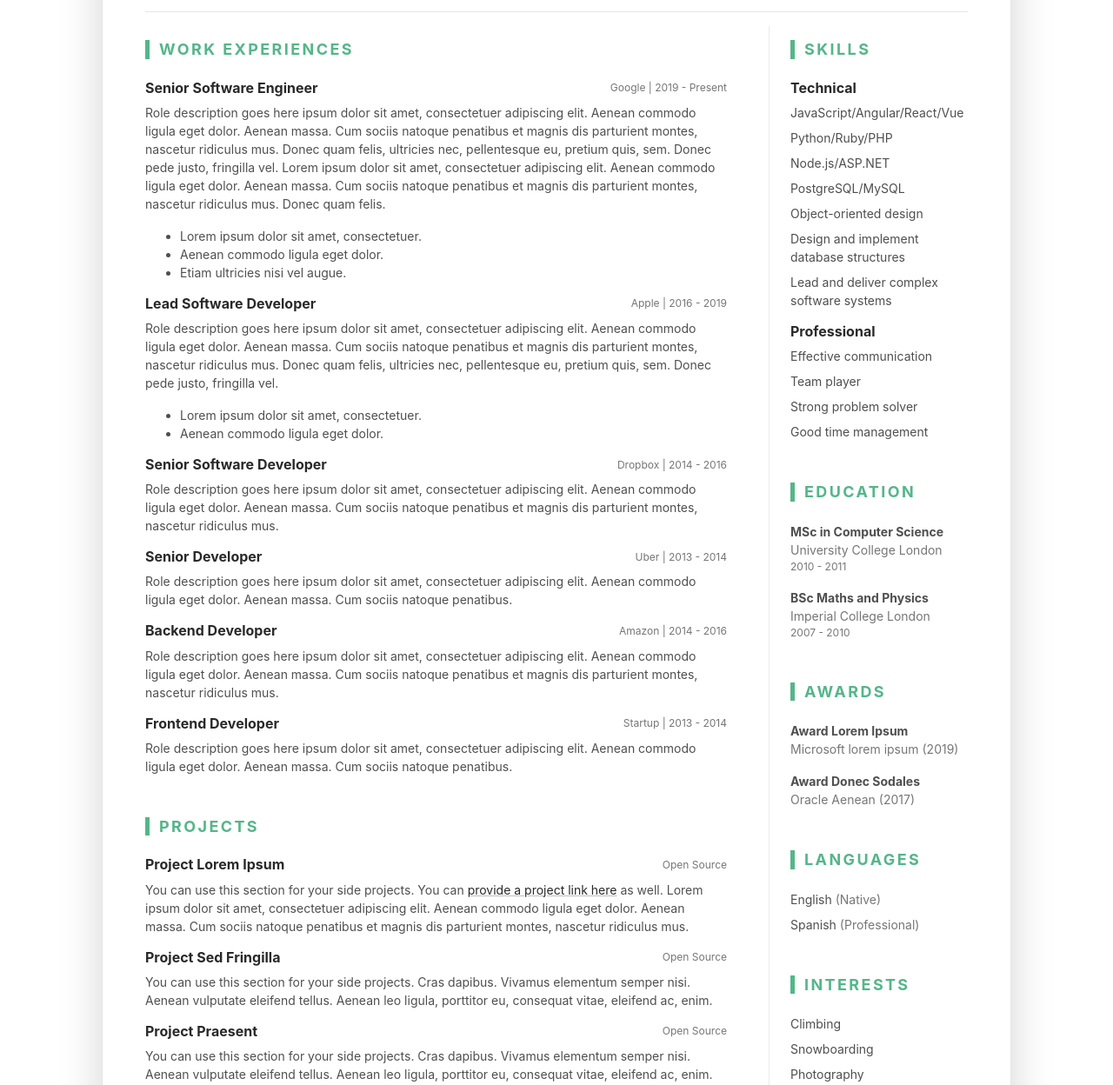
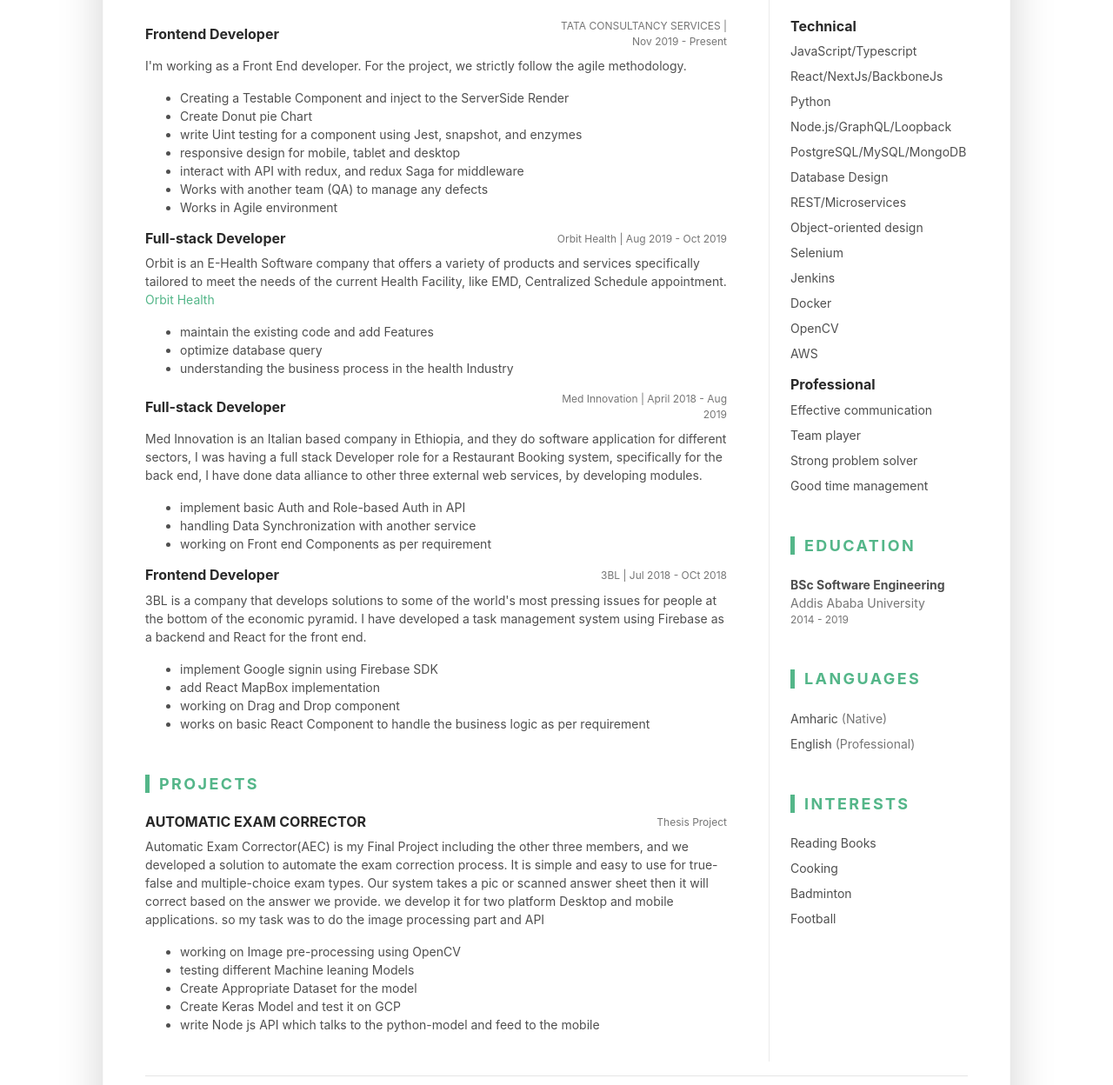
Before and after one commit to YehualashetGit/Resume, a plain HTML site: page index.html in a window 1280 px wide. Shown: the part 459-1707 px from the top of the page at 87% size. Drawn offline with Linux system fonts and the light colour scheme.

Commit message:
add gitignore and update  index file

```diff
--- a/index.html
+++ b/index.html
@@ -1,7 +1,7 @@
 <!DOCTYPE html>
 <html lang="en">
 <head>
-	<title>DevResume - Bootstrap 4 Resume/CV Template For Software Developers</title>
+	<title>Resume</title>
 
 	<!-- Meta -->
 	<meta charset="utf-8">
@@ -24,7 +24,6 @@
 
 <body>
 	<!-- DEMO ONLY -->
-	<div class="demo-banner px-2 py-3 text-white text-center font-weight-bold bg-primary">Want a professional Bootstrap 4 vcard & portfolio template for building your personal brand?<br class="d-lg-none"><a class="btn demo-btn-on-bg text-white font-weight-bold ml-2 mt-2 mt-lg-0" href="https://themes.3rdwavemedia.com/bootstrap-templates/resume/devcard-bootstrap-4-vcard-portfolio-template-for-software-developers/" target="_blank"><i class="fas fa-external-link-alt mr-2"></i>Check out DevCard</a>
 	</div>
 	<div class="main-wrapper">
 		<div class="container px-3 px-lg-5">
@@ -33,15 +32,14 @@
 				<div class="resume-header">
 					<div class="row align-items-center">
 						<div class="resume-title col-12 col-md-6 col-lg-8 col-xl-9">
-							<h2 class="resume-name mb-0 text-uppercase">Simon Doe</h2>
-							<div class="resume-tagline mb-3 mb-md-0">Senior Software Engineer</div>
+							<h2 class="resume-name mb-0 text-uppercase">Yehualashet Abebe</h2>
+							<div class="resume-tagline mb-3 mb-md-0">Software Engineer</div>
 						</div><!--//resume-title-->
 						<div class="resume-contact col-12 col-md-6 col-lg-4 col-xl-3">
 							<ul class="list-unstyled mb-0">
-								<li class="mb-2"><i class="fas fa-phone-square fa-fw fa-lg mr-2 "></i><a class="resume-link" href="tel:#">0123 4567 890</a></li>
-								<li class="mb-2"><i class="fas fa-envelope-square fa-fw fa-lg mr-2"></i><a class="resume-link" href="mailto:#">simon.doe@yourwebsite.com</a></li>
-								<li class="mb-2"><i class="fas fa-globe fa-fw fa-lg mr-2"></i><a class="resume-link" href="#">www.yourwebsite.com</a></li>
-								<li class="mb-0"><i class="fas fa-map-marker-alt fa-fw fa-lg mr-2"></i>New York</li>
+								<li class="mb-2"><i class="fas fa-phone-square fa-fw fa-lg mr-2 "></i><a class="resume-link" href="tel:#">+918296084012</a></li>
+								<li class="mb-2"><i class="fas fa-envelope-square fa-fw fa-lg mr-2"></i><a class="resume-link" href="mailto:#">yehualashetab@gmail.com</a></li>
+								<li class="mb-0"><i class="fas fa-map-marker-alt fa-fw fa-lg mr-2"></i>India</li>
 							</ul>
 						</div><!--//resume-contact-->
 					</div><!--//row-->
@@ -50,9 +48,13 @@
 				<hr>
 				<div class="resume-intro py-3">
 					<div class="media flex-column flex-md-row align-items-center">
-						<img class="resume-profile-image mb-3 mb-md-0 mr-md-5 ml-md-0 rounded mx-auto" src="assets/images/resume-profile.png" alt="image">
+						<img class="resume-profile-image mb-3 mb-md-0 mr-md-5 ml-md-0 rounded mx-auto" src="assets/images/profile-01.png" alt="image">
 						<div class="media-body text-left">
-							<p class="mb-0">Summarise your career here. <a class="theme-link" href="https://themes.3rdwavemedia.com/resources/sketch-template/resume-sketch-sketch-resume-template-for-software-developers/" target="_blank">You can make a PDF version of your resume using our free Sketch template here</a>. Donec quam felis, ultricies nec, pellentesque eu. Lorem ipsum dolor sit amet, consectetuer adipiscing elit. Aenean commodo ligula eget dolor. Aenean massa. Cum sociis natoque penatibus et magnis dis parturient montes, nascetur ridiculus mus. Donec quam felis, ultricies nec, pellentesque eu, pretium quis, sem.  Maecenas nec odio et ante tincidunt tempus. Donec vitae sapien ut libero venenatis faucibus. Nullam quis ante. Etiam sit amet orci eget eros faucibus tincidunt. Duis leo. Sed fringilla mauris sit amet nibh. </p>
+							<section class="mb-0">
+									I'm a Full-stack Developer with notable Experience and highly motivated focusing on web technologies and Data Science.
+									I have a Keen understanding of responsive web design and layout principles to enhance user experience with Proven capability
+									to complete the web production life cycle from the client interview to launch.
+							</section>
 						</div><!--//media-body-->
 					</div>
 				</div><!--//resume-intro-->
@@ -64,74 +66,85 @@
 								<h3 class="text-uppercase resume-section-heading mb-4">Work Experiences</h3>
 								<div class="item mb-3">
 									<div class="item-heading row align-items-center mb-2">
-										<h4 class="item-title col-12 col-md-6 col-lg-8 mb-2 mb-md-0">Senior Software Engineer</h4>
-										<div class="item-meta col-12 col-md-6 col-lg-4 text-muted text-left text-md-right">Google | 2019 - Present</div>
+										<h4 class="item-title col-12 col-md-6 col-lg-8 mb-2 mb-md-0">Frontend Developer</h4>
+										<div class="item-meta col-12 col-md-6 col-lg-4 text-muted text-left text-md-right">TATA CONSULTANCY SERVICES | Nov 2019 - Present</div>
 
 									</div>
 									<div class="item-content">
-										<p>Role description goes here ipsum dolor sit amet, consectetuer adipiscing elit. Aenean commodo ligula eget dolor. Aenean massa. Cum sociis natoque penatibus et magnis dis parturient montes, nascetur ridiculus mus. Donec quam felis, ultricies nec, pellentesque eu, pretium quis, sem. Donec pede justo, fringilla vel. Lorem ipsum dolor sit amet, consectetuer adipiscing elit. Aenean commodo ligula eget dolor. Aenean massa. Cum sociis natoque penatibus et magnis dis parturient montes, nascetur ridiculus mus. Donec quam felis.</p>
+										<p>
+											<!--
+												//TODO: ADD MODE DESCRIPTION AND CORRECT TASK LISTS
+											 -->
+
+										 I'm working as a Front  End developer. For the project, we strictly follow the agile methodology.
+											</p>
 										<ul class="resume-list">
-											<li>Lorem ipsum dolor sit amet, consectetuer.</li>
-											<li>Aenean commodo ligula eget dolor.</li>
-											<li>Etiam ultricies nisi vel augue.</li>
+											<li>Creating a Testable Component and inject to the ServerSide Render</li>
+											<li>Create Donut pie Chart</li>
+											<li>write Uint testing for a component using Jest, snapshot, and enzymes</li>
+											<li>responsive design for mobile, tablet and desktop</li>
+											<li>interact with  API with redux, and redux Saga for middleware</li>
+											<li>Works with another team (QA) to manage any defects</li>
+											<li>Works in Agile environment</li>
 										</ul>
 									</div>
 								</div><!--//item-->
 								<div class="item mb-3">
 									<div class="item-heading row align-items-center mb-2">
-										<h4 class="item-title col-12 col-md-6 col-lg-8 mb-2 mb-md-0">Lead Software Developer</h4>
-										<div class="item-meta col-12 col-md-6 col-lg-4 text-muted text-left text-md-right">Apple | 2016 - 2019</div>
+										<h4 class="item-title col-12 col-md-6 col-lg-8 mb-2 mb-md-0"> Full-stack Developer</h4>
+										<div class="item-meta col-12 col-md-6 col-lg-4 text-muted text-left text-md-right">Orbit Health | Aug 2019 - Oct 2019</div>
 
 									</div>
 									<div class="item-content">
-										<p>Role description goes here ipsum dolor sit amet, consectetuer adipiscing elit. Aenean commodo ligula eget dolor. Aenean massa. Cum sociis natoque penatibus et magnis dis parturient montes, nascetur ridiculus mus. Donec quam felis, ultricies nec, pellentesque eu, pretium quis, sem. Donec pede justo, fringilla vel.</p>
+										<p>
+											Orbit is an E-Health Software company that offers a variety of products and services specifically tailored to meet
+											the needs of the current Health Facility,
+											like EMD, Centralized Schedule appointment. <a href="http://orbithealth.co/" target="_blank">Orbit Health</a>
+										</p>
 										<ul class="resume-list">
-											<li>Lorem ipsum dolor sit amet, consectetuer.</li>
-											<li>Aenean commodo ligula eget dolor.</li>
+											<li>maintain the existing code and add  Features</li>
+											<li>optimize database query</li>
+											<li>understanding the business process in the health Industry</li>
 										</ul>
 									</div>
 								</div><!--//item-->
 								<div class="item mb-3">
 									<div class="item-heading row align-items-center mb-2">
-										<h4 class="item-title col-12 col-md-6 col-lg-8 mb-2 mb-md-0">Senior Software Developer</h4>
-										<div class="item-meta col-12 col-md-6 col-lg-4 text-muted text-left text-md-right">Dropbox | 2014 - 2016</div>
+										<h4 class="item-title col-12 col-md-6 col-lg-8 mb-2 mb-md-0">Full-stack  Developer</h4>
+										<div class="item-meta col-12 col-md-6 col-lg-4 text-muted text-left text-md-right">Med Innovation | April 2018 - Aug 2019</div>
 
 									</div>
 									<div class="item-content">
-										<p>Role description goes here ipsum dolor sit amet, consectetuer adipiscing elit. Aenean commodo ligula eget dolor. Aenean massa. Cum sociis natoque penatibus et magnis dis parturient montes, nascetur ridiculus mus.</p>
-									</div>
-								</div><!--//item-->
-								<div class="item">
-									<div class="item-heading row align-items-center mb-2">
-										<h4 class="item-title col-12 col-md-6 col-lg-8 mb-2 mb-md-0">Senior Developer</h4>
-										<div class="item-meta col-12 col-md-6 col-lg-4 text-muted text-left text-md-right">Uber | 2013 - 2014</div>
-
-									</div>
-									<div class="item-content">
-										<p>Role description goes here ipsum dolor sit amet, consectetuer adipiscing elit. Aenean commodo ligula eget dolor. Aenean massa. Cum sociis natoque penatibus. </p>
-									</div>
-								</div><!--//item-->
-								<div class="item">
-									<div class="item-heading row align-items-center mb-2">
-										<h4 class="item-title col-12 col-md-6 col-lg-8 mb-2 mb-md-0">Backend Developer</h4>
-										<div class="item-meta col-12 col-md-6 col-lg-4 text-muted text-left text-md-right">Amazon | 2014 - 2016</div>
-
-									</div>
-									<div class="item-content">
-										<p>Role description goes here ipsum dolor sit amet, consectetuer adipiscing elit. Aenean commodo ligula eget dolor. Aenean massa. Cum sociis natoque penatibus et magnis dis parturient montes, nascetur ridiculus mus.</p>
+										<p>
+											Med Innovation is an Italian based company in Ethiopia, and they do software application for different sectors,
+											I was having a full stack Developer role for a Restaurant Booking system, specifically for the back end,
+											I have done data alliance to other three external web services, by developing modules.
+										</p>
+										 <ul class="resume-list">
+											<li>implement basic Auth and Role-based Auth in API	</li>
+											<li>handling Data Synchronization with another service</li>
+											<li>working on Front end Components as per requirement</li>
+										 </ul>
 									</div>
 								</div><!--//item-->
 								<div class="item">
 									<div class="item-heading row align-items-center mb-2">
 										<h4 class="item-title col-12 col-md-6 col-lg-8 mb-2 mb-md-0">Frontend Developer</h4>
-										<div class="item-meta col-12 col-md-6 col-lg-4 text-muted text-left text-md-right">Startup | 2013 - 2014</div>
+										<div class="item-meta col-12 col-md-6 col-lg-4 text-muted text-left text-md-right">3BL | Jul 2018 -  OCt 2018</div>
 
 									</div>
 									<div class="item-content">
-										<p>Role description goes here ipsum dolor sit amet, consectetuer adipiscing elit. Aenean commodo ligula eget dolor. Aenean massa. Cum sociis natoque penatibus. </p>
+										<p>3BL is a company that develops solutions to some of the world's most pressing issues for people at the bottom of the economic pyramid.
+											I have developed a task management system using Firebase as a backend and React for the front end.
+										</p>
+										<ul>
+											<li>implement Google signin using Firebase SDK</li>
+											<li>add React MapBox implementation</li>
+											<li>working on Drag and Drop component</li>
+											<li>works on basic React Component to handle the business logic  as per requirement</li>
+										</ul>
 									</div>
 								</div><!--//item-->
-
 							</section><!--//work-section-->
 
 
@@ -139,36 +152,25 @@
 								<h3 class="text-uppercase resume-section-heading mb-4">Projects</h3>
 								<div class="item mb-3">
 									<div class="item-heading row align-items-center mb-2">
-										<h4 class="item-title col-12 col-md-6 col-lg-8 mb-2 mb-md-0">Project Lorem Ipsum</h4>
-										<div class="item-meta col-12 col-md-6 col-lg-4 text-muted text-left text-md-right">Open Source</div>
+										<h4 class="item-title col-12 col-md-6 col-lg-8 mb-2 mb-md-0">AUTOMATIC EXAM CORRECTOR</h4>
+										<div class="item-meta col-12 col-md-6 col-lg-4 text-muted text-left text-md-right">Thesis  Project</div>
 
 									</div>
 									<div class="item-content">
-										<p>You can use this section for your side projects. You can <a href="#" class="theme-link">provide a project link here</a> as well. Lorem ipsum dolor sit amet, consectetuer adipiscing elit. Aenean commodo ligula eget dolor. Aenean massa. Cum sociis natoque penatibus et magnis dis parturient montes, nascetur ridiculus mus.</p>
-
-
-									</div>
-								</div><!--//item-->
-								<div class="item">
-									<div class="item-heading row align-items-center mb-2">
-										<h4 class="item-title col-12 col-md-6 col-lg-8 mb-2 mb-md-0">Project Sed Fringilla</h4>
-										<div class="item-meta col-12 col-md-6 col-lg-4 text-muted text-left text-md-right">Open Source</div>
-
-									</div>
-									<div class="item-content">
-										<p>You can use this section for your side projects. Cras dapibus. Vivamus elementum semper nisi. Aenean vulputate eleifend tellus. Aenean leo ligula, porttitor eu, consequat vitae, eleifend ac, enim.</p>
-
-									</div>
-								</div><!--//item-->
-								<div class="item">
-									<div class="item-heading row align-items-center mb-2">
-										<h4 class="item-title col-12 col-md-6 col-lg-8 mb-2 mb-md-0">Project Praesent </h4>
-										<div class="item-meta col-12 col-md-6 col-lg-4 text-muted text-left text-md-right">Open Source</div>
-
-									</div>
-									<div class="item-content">
-										<p>You can use this section for your side projects. Cras dapibus. Vivamus elementum semper nisi. Aenean vulputate eleifend tellus. Aenean leo ligula, porttitor eu, consequat vitae, eleifend ac, enim.</p>
-
+										<p>Automatic Exam Corrector(AEC) is my Final Project including the other three members,
+											and we developed a solution to automate the exam correction process.
+											 It is simple and easy to use for true-false and multiple-choice exam types.
+											 Our system takes a pic or scanned answer sheet then it will correct based on the answer we provide.
+											 we develop it for two platform Desktop and mobile applications.
+											 so my task was to do the image processing part and API
+										</p>
+										<ul>
+											<li>working on Image pre-processing using OpenCV</li>
+											<li>testing different Machine leaning Models</li>
+											<li>Create Appropriate Dataset for the model</li>
+											<li>Create Keras Model and test it on GCP</li>
+											<li>write Node js API which talks to the python-model and feed to the mobile</li>
+										</ul>
 									</div>
 								</div><!--//item-->
 							</section><!--//project-section-->
@@ -178,15 +180,21 @@
 								<h3 class="text-uppercase resume-section-heading mb-4">Skills</h3>
 								<div class="item">
 									<h4 class="item-title">Technical</h4>
-									<ul class="list-unstyled resume-skills-list">
-										<li class="mb-2">JavaScript/Angular/React/Vue</li>
-										<li class="mb-2">Python/Ruby/PHP<li>
-											<li class="mb-2">Node.js/ASP.NET</li>
-											<li class="mb-2">PostgreSQL/MySQL</li>
-											<li class="mb-2">Object-oriented design</li>
-											<li class="mb-2">Design and implement database structures</li>
-											<li>Lead and deliver complex software systems</li>
-										</ul>
+									<ol type="i" class="list-unstyled resume-skills-list">
+										<li class="mb-2">JavaScript/Typescript</li>
+										<li class="mb-2">React/NextJs/BackboneJs</li>
+										<li class="mb-2">Python<li>
+										<li class="mb-2">Node.js/GraphQL/Loopback</li>
+										<li class="mb-2">PostgreSQL/MySQL/MongoDB</li>
+										<li class="mb-2">Database Design</li>
+										<li class="mb-2">REST/Microservices</li>
+										<li class="mb-2">Object-oriented design</li>
+										<li class="mb-2">Selenium</li>
+										<li class="mb-2">Jenkins</li>
+										<li class="mb-2">Docker</li>
+										<li class="mb-2">OpenCV</li>
+										<li class="mb-2">AWS</li>
+										</ol>
 									</div><!--//item-->
 									<div class="item">
 										<h4 class="item-title">Professional</h4>
@@ -201,45 +209,27 @@
 									<section class="education-section py-3">
 										<h3 class="text-uppercase resume-section-heading mb-4">Education</h3>
 										<ul class="list-unstyled resume-education-list">
-											<li class="mb-3">
-												<div class="resume-degree font-weight-bold">MSc in Computer Science</div>
-												<div class="resume-degree-org text-muted">University College London</div>
-												<div class="resume-degree-time text-muted">2010 - 2011</div>
-											</li>
 											<li>
-												<div class="resume-degree font-weight-bold">BSc Maths and Physics</div>
-												<div class="resume-degree-org text-muted">Imperial College London</div>
-												<div class="resume-degree-time text-muted">2007 - 2010</div>
-											</li>
-										</ul>
-									</section><!--//education-section-->
-									<section class="education-section py-3">
-										<h3 class="text-uppercase resume-section-heading mb-4">Awards</h3>
-										<ul class="list-unstyled resume-awards-list">
-											<li class="mb-3">
-												<div class="font-weight-bold">Award Lorem Ipsum</div>
-												<div class="text-muted">Microsoft lorem ipsum (2019)</div>
-											</li>
-											<li>
-												<div class="font-weight-bold">Award Donec Sodales</div>
-												<div class="text-muted">Oracle Aenean (2017)</div>
+												<div class="resume-degree font-weight-bold">BSc Software Engineering</div>
+												<div class="resume-degree-org text-muted">Addis Ababa University</div>
+												<div class="resume-degree-time text-muted">2014 - 2019</div>
 											</li>
 										</ul>
 									</section><!--//education-section-->
 									<section class="skills-section py-3">
 										<h3 class="text-uppercase resume-section-heading mb-4">Languages</h3>
 										<ul class="list-unstyled resume-lang-list">
-											<li class="mb-2">English <span class="text-muted">(Native)</span></li>
-											<li>Spanish <span class="text-muted">(Professional)</span></li>
+											<li class="mb-2">Amharic <span class="text-muted">(Native)</span></li>
+											<li>English <span class="text-muted">(Professional)</span></li>
 										</ul>
 									</section><!--//certificates-section-->
 									<section class="skills-section py-3">
 										<h3 class="text-uppercase resume-section-heading mb-4">Interests</h3>
 										<ul class="list-unstyled resume-interests-list mb-0">
-											<li class="mb-2">Climbing</li>
-											<li class="mb-2">Snowboarding</li>
-											<li class="mb-2">Photography</li>
-											<li>Travelling</li>
+											<li class="mb-2">Reading Books</li>
+											<li class="mb-2">Cooking</li>
+											<li class="mb-2">Badminton</li>
+											<li>Football</li>
 										</ul>
 									</section><!--//certificates-section-->
 
@@ -249,9 +239,9 @@
 						<hr>
 						<div class="resume-footer text-center">
 							<ul class="resume-social-list list-inline mx-auto mb-0 d-inline-block text-muted">
-								<li class="list-inline-item mb-lg-0 mr-3"><a class="resume-link" href="#"><i class="fab fa-github-square fa-2x mr-2" data-fa-transform="down-4"></i><span class="d-none d-lg-inline-block text-muted">github.com/username</span></a></li>
-								<li class="list-inline-item mb-lg-0 mr-3"><a class="resume-link" href="#"><i class="fab fa-linkedin fa-2x mr-2" data-fa-transform="down-4"></i><span class="d-none d-lg-inline-block text-muted">linkedin.com/in/username</span></a></li>
-								<li class="list-inline-item mb-lg-0 mr-lg-3"><a class="resume-link" href="#"><i class="fab fa-twitter-square fa-2x mr-2" data-fa-transform="down-4"></i><span class="d-none d-lg-inline-block text-muted">@twittername</span></a></li>
+								<li class="list-inline-item mb-lg-0 mr-3"><a class="resume-link" href="https://github.com/YehualashetGit" target="_blank"><i class="fab fa-github-square fa-2x mr-2" data-fa-transform="down-4"></i><span class="d-none d-lg-inline-block text-muted">github.com/YehualashetGit</span></a></li>
+								<li class="list-inline-item mb-lg-0 mr-3"><a class="resume-link" href="https://www.linkedin.com/in/yehualashet-abebe-02398b138/" target="_blank"><i class="fab fa-linkedin fa-2x mr-2" data-fa-transform="down-4"></i><span class="d-none d-lg-inline-block text-muted">linkedin.com/in/yehualashet-abebe-02398b138</span></a></li>
+								<li class="list-inline-item mb-lg-0 mr-lg-3"><a class="resume-link" href="https://twitter.com/_yolash" target="_blank"><i class="fab fa-twitter-square fa-2x mr-2" data-fa-transform="down-4"></i><span class="d-none d-lg-inline-block text-muted">@_yolash</span></a></li>
 							</ul>
 						</div><!--//resume-footer-->
 					</article>
```
Also changed, not shown: assets/images/profile-01.png (added), 1 other file.
